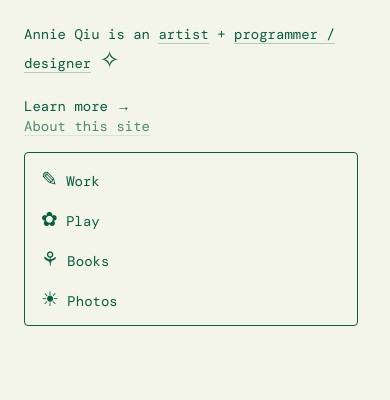
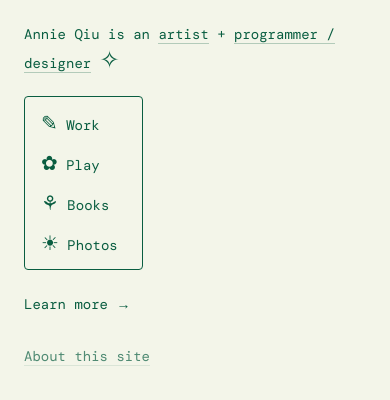
Before and after one commit to annie-qiu/website-astro, an Astro site: page / in a window 390 px wide. Built offline with nearby package versions, Linux system fonts and the light colour scheme; Astro itself is replaced by a stand-in of ours; a web font is replaced by a local one.

Commit message:
mobile friendly and change to vimeo

```diff
--- a/src/components/Modal.tsx
+++ b/src/components/Modal.tsx
@@ -17,11 +17,11 @@ const Modal = (props: ModalProps) => {
 
   return (
     <div >
-      <button onClick={toggleModal} className="link internal" type="button">{props.text}</button>
+      <button onClick={toggleModal} className="link" type="button">{props.text}</button>
 
       <div onClick={() => setIsOpen(false)} className={`fixed inset-0 bg-black bg-opacity-0 ${isOpen ? "block" : "hidden"}`}></div>
 
-      <div className="absolute z-10 bottom-[10em] left-[50em]">
+      <div className="hidden sm:absolute z-10 sm:bottom-[10em] sm:left-[50em]">
         <div className="flex min-h-full">
           <Draggable>
             <div className={`${isOpen ? "block" : "hidden"} cursor-pointer`}>
--- a/src/content/projects/astrobunny.md
+++ b/src/content/projects/astrobunny.md
@@ -7,7 +7,8 @@ tools: ['maya']
 ---
 
 A 3D digital animation of Astrobunny, a character I designed, modeled, rigged and textured. Astrobunny is an adventurous robot-astronaut-bunny hybrid on a mission to find the most tasty carrots across the galaxy.
-<iframe width="auto" height="472" src="https://www.youtube.com/embed/pa0JvobwU2M" title="Youtube"></iframe>
+<div class="w-full">
+<div style="padding:56.25% 0 0 0;position:relative;"><iframe src="https://player.vimeo.com/video/1002278016?badge=0&amp;autopause=0&amp;player_id=0&amp;app_id=58479" frameborder="0" allow="autoplay; fullscreen; picture-in-picture; clipboard-write" style="position:absolute;top:0;left:0;width:100%;height:100%;" title="Astrobunny's Adventure"></iframe></div><script src="https://player.vimeo.com/api/player.js"></script></div>
 
 ![sketch](../../assets/projects/astrobunny/1sketches.jpg)
 ![sketch](../../assets/projects/astrobunny/model.jpg)
--- a/src/pages/index.astro
+++ b/src/pages/index.astro
@@ -8,7 +8,7 @@ import perfume from "../assets/popups/perfume.png"
 <Layout title={"Annie Qiu"}>
 <div class="">
   <div class="flex flex-col sm:flex-row justify-between	gap-4">
-    <div class="flex flex-col justify-between">
+    <div class="flex sm:min-h-[49em] flex-col justify-between">
     <div class="flex flex-col">
       <div>
         <span>Annie Qiu is an
@@ -19,7 +19,24 @@ import perfume from "../assets/popups/perfume.png"
       </div>
       <br>
 
-      <details>
+      <div class="block sm:hidden flex mb-6">
+        <div class="flex gap-3 flex-col mr-2 border border-dark-green py-3 px-4 pr-6 rounded rounded-xs">
+          <div class="nav ">
+            <a href="/projects"><span class="text-xl">✎</span> Work </a>
+          </div>
+          <div class="nav" >
+            <a href="/play"><span class="text-xl">✿</span> Play </a>
+          </div>
+          <div class="nav">
+            <a href="/books"><span class="text-xl">⚘️</span> Books </a>
+          </div>
+          <div class="nav">
+            <a href="/photos"><span class="text-xl">☀</span> Photos </a>
+          </div>
+        </div>
+      </div>
+
+      <details class="sm:mb-10">
         <summary class="cursor-pointer">Learn more →</summary>
         <br>
         <div class="grid grid-col gap-4">
@@ -131,10 +148,12 @@ import perfume from "../assets/popups/perfume.png"
       </div>
       </details>
     </div>
-      <div class="sm:fixed right-10 bottom-10"><a class="text-dark-green/70 border-b border-dark-green/10" href="about">About this site</a></div>
+      <div class="hidden sm:inline"><a class="text-dark-green/70 border-b border-dark-green/10" href="about">About this site</a></div>
     </div>
 
     <div>
+
+    <div class="hidden sm:block flex">
       <div class="flex gap-3 flex-col mr-2 border border-dark-green py-3 px-4 pr-6 rounded rounded-xs">
         <div class="nav ">
           <a href="/projects"><span class="text-xl">✎</span> Work </a>
@@ -148,10 +167,12 @@ import perfume from "../assets/popups/perfume.png"
         <div class="nav">
           <a href="/photos"><span class="text-xl">☀</span> Photos </a>
         </div>
-
+      </div>
     </div>
 
     </div>
+    <div class="block sm:hidden"><a class="text-dark-green/70 border-b border-dark-green/10" href="about">About this site</a></div>
+
 
   </div>
 
```
Lines whose indentation alone changed are shown as unchanged.
